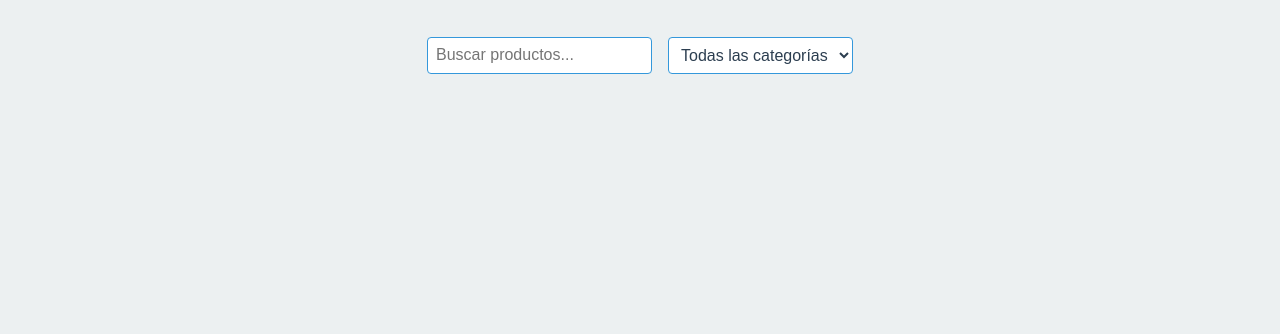
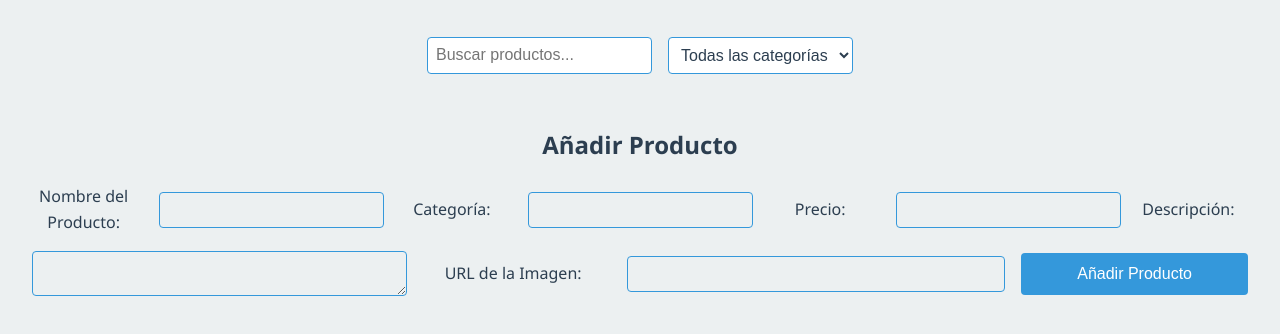
Before and after one commit to Alexma03/front-end-search, a website built with Vite: page src/index.html in a window 1280 px wide. Shown: the part 126-460 px from the top of the page. Built offline with nearby package versions, Linux system fonts and the light colour scheme; no server answers.

Commit message:
Añadir formulario para agregar productos

```diff
--- /dev/null
+++ b/src/controllers/AddProductController.js
@@ -0,0 +1,44 @@
+import { addProduct } from "../utils/addProduct.js";
+
+export function setupAddProductForm() {
+  const form = document.getElementById("productForm");
+
+  form.addEventListener("submit", async (event) => {
+    event.preventDefault();
+
+    const nombre = document.getElementById("productName").value;
+    const img = document.getElementById("productImg").value;
+    const categoria = document.getElementById("productCategory").value;
+    const precio = document.getElementById("productPrice").value;
+    const descripcion = document.getElementById("productDescription").value;
+
+    const productData = {
+      nombre,
+      img,
+      categoria,
+      descripcion,
+      precio,
+    };
+
+    try {
+      const response = await addProduct(productData);
+      if (response === 200) {
+        // Redirigir a la página principal o actualizar la lista de productos
+        alert("Producto añadido exitosamente a la base de datos.");
+        window.location.href = "/";
+      } else {
+        // Manejar errores de la API
+        console.error("Error al añadir el producto:", response);
+        // Mostrar un mensaje de error al usuario
+        alert("Error al añadir el producto. Por favor, inténtalo de nuevo.");
+      }
+    } catch (error) {
+      console.error("Error al añadir el producto:", error);
+      // Mostrar un mensaje de error al usuario
+      alert("Error al añadir el producto. Por favor, inténtalo de nuevo.");
+    }
+
+    // Limpiar el formulario
+    event.target.reset();
+  });
+}
--- a/src/index.html
+++ b/src/index.html
@@ -16,6 +16,22 @@
         </select>
       </div>
       <div id="productList"></div>
+      <div id="addProductForm">
+        <h2>Añadir Producto</h2>
+        <form id="productForm" class="horizontal-form">
+          <label for="productName">Nombre del Producto:</label>
+          <input type="text" id="productName" name="productName" required>
+          <label for="productCategory">Categoría:</label>
+          <input type="text" id="productCategory" name="productCategory" required>
+          <label for="productPrice">Precio:</label>
+          <input type="number" id="productPrice" name="productPrice" required>
+          <label for="productDescription">Descripción:</label>
+          <textarea id="productDescription" name="productDescription" required></textarea>
+          <label for="productImg">URL de la Imagen:</label>
+          <input type="text" id="productImg" name="productImg" required>
+          <button type="submit">Añadir Producto</button>
+        </form>
+      </div>
     </div>
     <script type="module" src="main.js"></script>
   </body>
--- a/src/main.js
+++ b/src/main.js
@@ -2,6 +2,7 @@ import "./styles/style.css";
 import { fetchProducts } from "./utils/api.js";
 import { setupFilters } from "./components/Filters.js";
 import { renderProducts } from "./components/ProductList.js";
+import { setupAddProductForm } from "./controllers/AddProductController.js";
 
 let products = [];
 
@@ -9,4 +10,5 @@ document.addEventListener("DOMContentLoaded", async () => {
   products = await fetchProducts();
   renderProducts(products);
   setupFilters(products, renderProducts);
+  setupAddProductForm();
 });
--- a/src/styles/style.css
+++ b/src/styles/style.css
@@ -211,6 +211,58 @@ button:hover {
   background-color: #27ae60;
 }
 
+/* Estilos para el formulario de agregar producto */
+.horizontal-form {
+  display: flex;
+  flex-wrap: wrap;
+  gap: 1em;
+  align-items: center;
+  max-width: 100%;
+  margin: 1em 0;
+}
+
+.horizontal-form label {
+  flex: 1 1 100px;
+  margin-right: 0.5em;
+}
+
+.horizontal-form input {
+  flex: 2 1 200px;
+  padding: 0.5em;
+  font-size: 1em;
+  border: 1px solid var(--primary-color);
+  border-radius: 4px;
+  background-color: var(--background-color);
+  color: var(--text-color);
+}
+
+.horizontal-form textarea {
+  flex: 2 1 200px;
+  padding: 0.5em;
+  font-size: 1em;
+  border: 1px solid var(--primary-color);
+  border-radius: 4px;
+  background-color: var(--background-color);
+  color: var(--text-color);
+  resize: vertical;
+}
+
+.horizontal-form button {
+  flex: 1 1 auto;
+  background-color: var(--primary-color);
+  color: white;
+  border: none;
+  padding: 0.75em 1em;
+  font-size: 1em;
+  border-radius: 4px;
+  cursor: pointer;
+  transition: background-color 0.3s ease;
+}
+
+.horizontal-form button:hover {
+  background-color: #2980b9;
+}
+
 @media (max-width: 768px) {
   #productList {
     grid-template-columns: repeat(auto-fill, minmax(200px, 1fr));
--- /dev/null
+++ b/src/utils/addProduct.js
@@ -0,0 +1,18 @@
+export async function addProduct(productData) {
+  try {
+    const response = await fetch(
+      "http://localhost:8080/products/add-product",
+      {
+        method: "POST",
+        headers: {
+          "Content-Type": "application/json",
+        },
+        body: JSON.stringify(productData),
+      }
+    );
+    return response.status;
+  } catch (error) {
+    console.error("Error adding product:", error);
+    alert("Error al agregar el producto. Por favor, inténtalo de nuevo.");
+  }
+}
```
